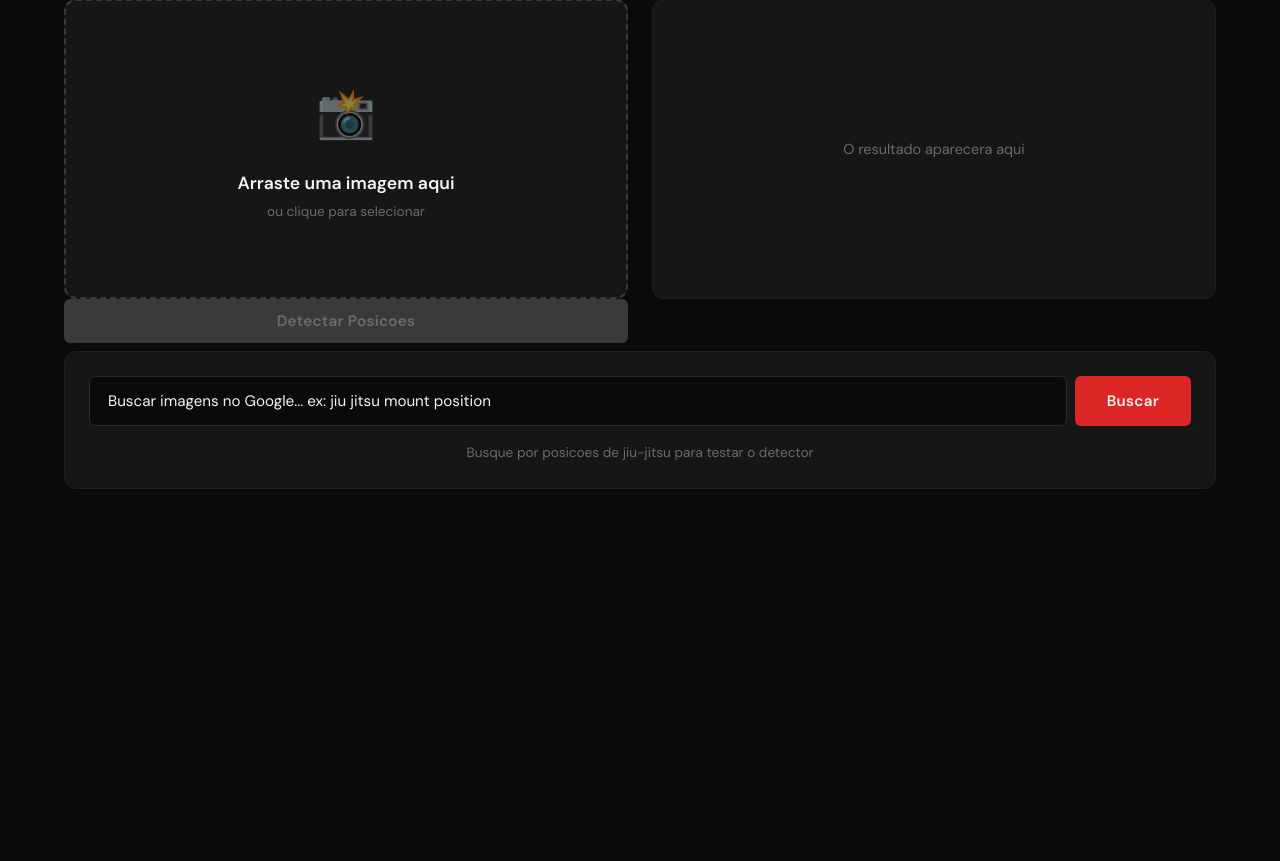
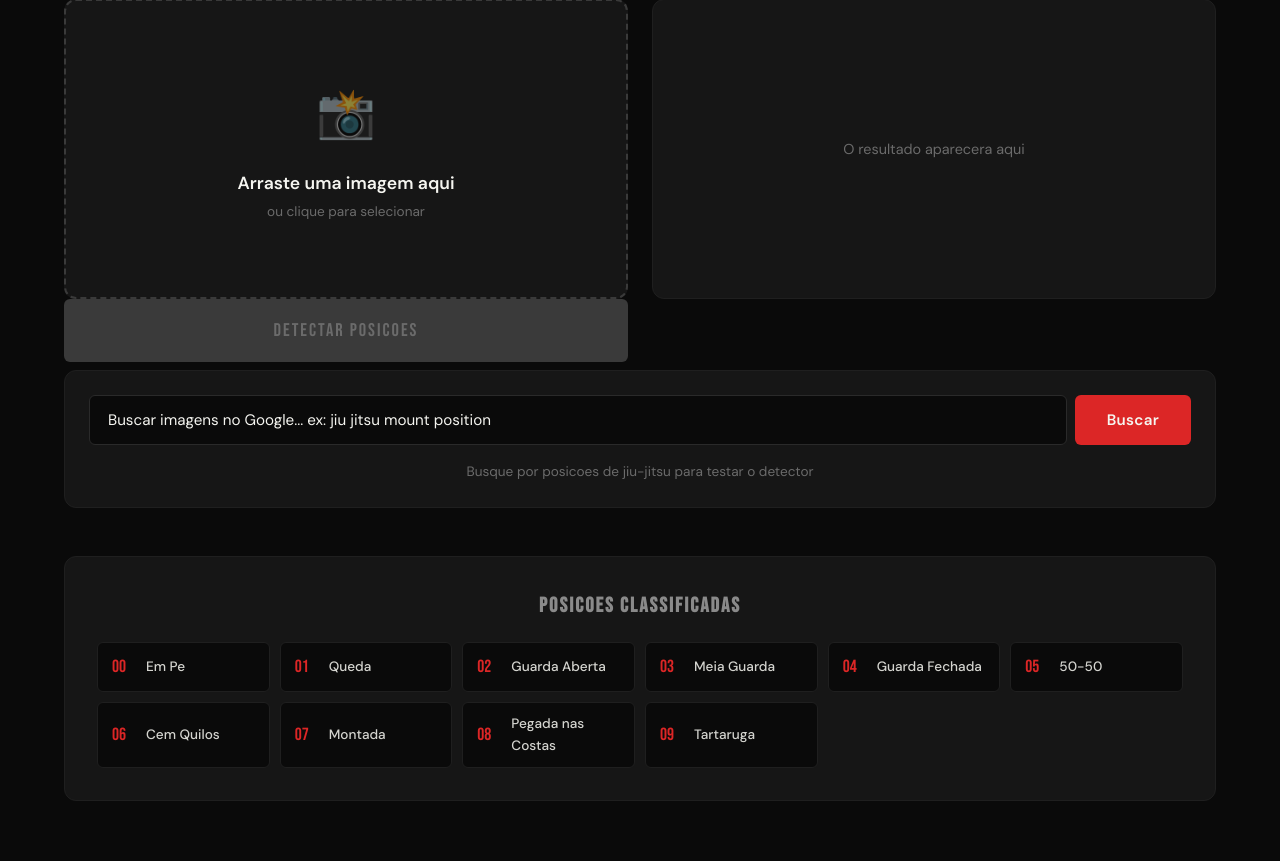
Before and after one commit to Atzingen/bjj-detector, a Flask app: page /detect in a window 1280 px wide. Shown: the part 346-1207 px from the top of the page. Before the commit the page ends 835 px from the top, so only its background shows below. Run offline with Flask 3, Linux system fonts and the light colour scheme; the visitor is signed in with stand-in values (Sample User, id 1).

Commit message:
fix: switch image search to Bing, add position labels and larger button
- Replace Google scraping with Bing Images (more reliable)
- Add larger detect button (btn--xl class)
- Add 10 position labels reference grid below search bar
- Bing returns ~20 image results reliably

Co-Authored-By: Claude Opus 4.6 (1M context) <noreply@anthropic.com>

```diff
--- a/static/css/style.css
+++ b/static/css/style.css
@@ -186,6 +186,14 @@ body {
 }
 
 .btn--full { width: 100%; }
+
+.btn--xl {
+    padding: 20px 40px;
+    font-size: 1.15rem;
+    font-family: var(--font-display);
+    letter-spacing: 2px;
+    font-weight: 400;
+}
 
 /* ============================================
    HERO SECTION
@@ -973,6 +981,58 @@ body {
 }
 
 /* ============================================
+   POSITIONS REFERENCE
+   ============================================ */
+.positions-reference {
+    margin-top: 48px;
+    padding: 32px;
+    background: var(--black-card);
+    border: 1px solid var(--gray-900);
+    border-radius: var(--radius-lg);
+}
+
+.positions-ref-title {
+    font-family: var(--font-display);
+    font-size: 1.3rem;
+    letter-spacing: 2px;
+    color: var(--gray-400);
+    margin-bottom: 20px;
+    text-align: center;
+}
+
+.positions-ref-grid {
+    display: grid;
+    grid-template-columns: repeat(auto-fill, minmax(160px, 1fr));
+    gap: 10px;
+}
+
+.pos-tag {
+    display: flex;
+    align-items: center;
+    gap: 10px;
+    padding: 10px 14px;
+    background: var(--black);
+    border: 1px solid var(--gray-900);
+    border-radius: var(--radius);
+    font-size: 0.85rem;
+    font-weight: 500;
+    color: var(--white-muted);
+    transition: all var(--transition);
+}
+
+.pos-tag:hover {
+    border-color: var(--crimson);
+    color: var(--white);
+}
+
+.pos-tag-id {
+    font-family: var(--font-display);
+    font-size: 1.1rem;
+    color: var(--crimson);
+    min-width: 24px;
+}
+
+/* ============================================
    ANIMATIONS
    ============================================ */
 @keyframes fadeInUp {
--- a/templates/detect.html
+++ b/templates/detect.html
@@ -28,7 +28,7 @@
                         <input type="file" id="file-input" accept="image/*" hidden>
                         <img id="preview-img" class="dropzone-preview" hidden>
                     </div>
-                    <button id="btn-detect" class="btn btn--primary btn--full" disabled>
+                    <button id="btn-detect" class="btn btn--primary btn--full btn--xl" disabled>
                         Detectar Posicoes
                     </button>
                 </div>
@@ -118,6 +118,22 @@
                 </div>
             </div>
         </div>
+        <!-- POSITION LABELS REFERENCE -->
+        <div class="positions-reference">
+            <h3 class="positions-ref-title">POSICOES CLASSIFICADAS</h3>
+            <div class="positions-ref-grid">
+                <div class="pos-tag"><span class="pos-tag-id">00</span> Em Pe</div>
+                <div class="pos-tag"><span class="pos-tag-id">01</span> Queda</div>
+                <div class="pos-tag"><span class="pos-tag-id">02</span> Guarda Aberta</div>
+                <div class="pos-tag"><span class="pos-tag-id">03</span> Meia Guarda</div>
+                <div class="pos-tag"><span class="pos-tag-id">04</span> Guarda Fechada</div>
+                <div class="pos-tag"><span class="pos-tag-id">05</span> 50-50</div>
+                <div class="pos-tag"><span class="pos-tag-id">06</span> Cem Quilos</div>
+                <div class="pos-tag"><span class="pos-tag-id">07</span> Montada</div>
+                <div class="pos-tag"><span class="pos-tag-id">08</span> Pegada nas Costas</div>
+                <div class="pos-tag"><span class="pos-tag-id">09</span> Tartaruga</div>
+            </div>
+        </div>
     </div>
 </section>
 {% endblock %}
--- a/webapp.py
+++ b/webapp.py
@@ -212,7 +212,7 @@ def api_detect_video():
 @app.route("/api/search-images")
 @login_required
 def api_search_images():
-    """Search Google Images via scraping and return thumbnail URLs."""
+    """Search Bing Images and return image URLs."""
     import urllib.parse
     import urllib.request
     import re
@@ -222,7 +222,7 @@ def api_search_images():
         return jsonify({"images": []})
 
     search_url = (
-        "https://www.google.com/search?tbm=isch&q="
+        "https://www.bing.com/images/search?q="
         + urllib.parse.quote(query)
     )
     req = urllib.request.Request(search_url, headers={
@@ -230,21 +230,17 @@ def api_search_images():
     })
 
     try:
-        with urllib.request.urlopen(req, timeout=5) as resp:
+        with urllib.request.urlopen(req, timeout=10) as resp:
             html = resp.read().decode("utf-8", errors="ignore")
     except Exception:
         return jsonify({"images": []})
 
-    # Extract image URLs from Google Images HTML
-    # Google embeds base64 thumbnails and also links to original images
-    urls = re.findall(r'https?://[^"\'<>\s]+\.(?:jpg|jpeg|png|webp)', html, re.IGNORECASE)
+    # Bing stores original image URLs in murl attribute (HTML-encoded JSON)
+    urls = re.findall(r'murl&quot;:&quot;(https?://[^&]+)', html, re.IGNORECASE)
 
-    # Filter out Google's own assets
     filtered = []
     seen = set()
     for url in urls:
-        if "google.com" in url or "gstatic.com" in url or "googleapis.com" in url:
-            continue
         if url in seen:
             continue
         seen.add(url)
```
